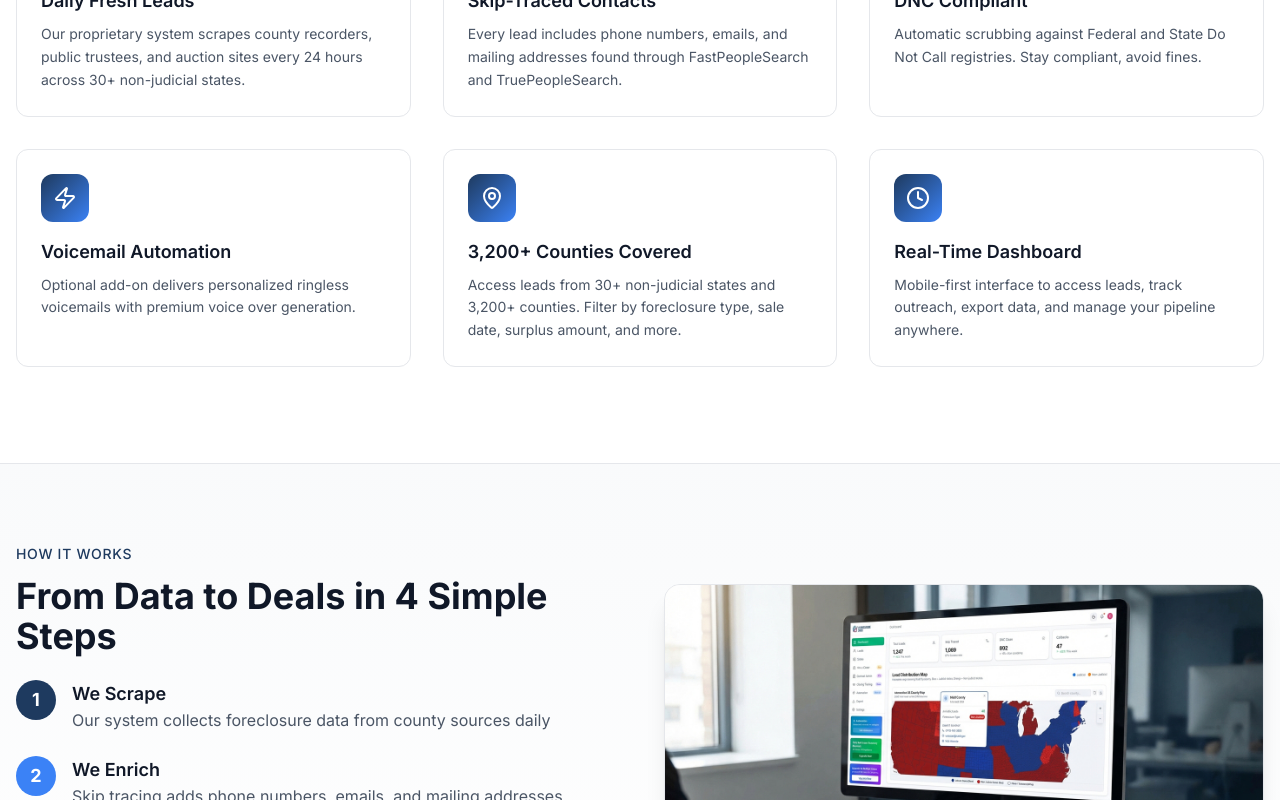
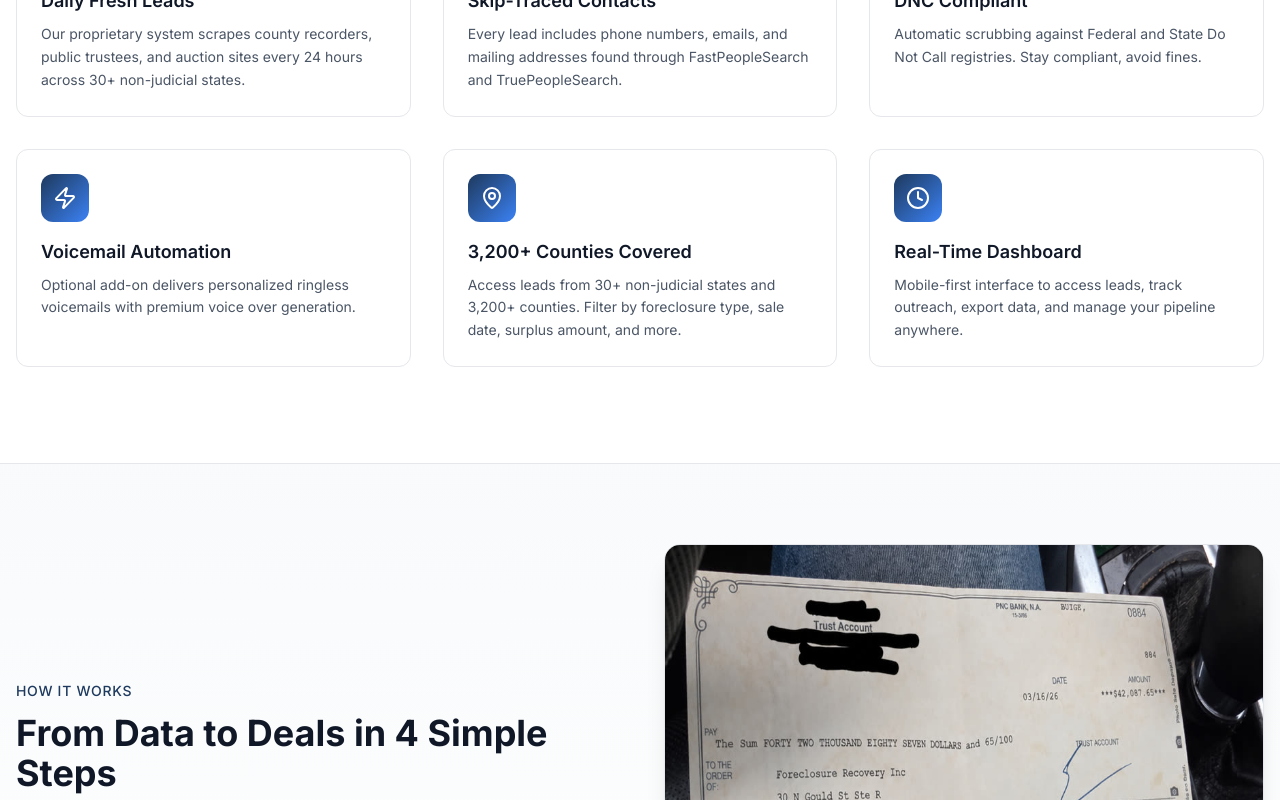
Before and after one commit to AiMagic5000/foreclosure-leads-app, a Next.js app: page / in a window 1280 px wide. Shown: the part 3219-4019 px from the top of the page. Built offline with nearby package versions, Linux system fonts and the light colour scheme; no server answers; a web font is replaced by a local one.

Commit message:
feat: replace dashboard-preview with FRI March Payouts in How It Works section

```diff
--- a/src/app/page.tsx
+++ b/src/app/page.tsx
@@ -600,8 +600,8 @@ export default function LandingPage() {
               <div className="rounded-2xl overflow-hidden shadow-xl border border-gray-200">
                 {/* eslint-disable-next-line @next/next/no-img-element */}
                 <img
-                  src="/dashboard-preview.png"
-                  alt="Asset Recovery Dashboard with Live Leads and Outreach Automation"
+                  src="/fri-march-payouts.jpg"
+                  alt="Foreclosure Recovery Inc. March agent payouts"
                   className="w-full h-auto"
                 />
               </div>
```
Also changed, not shown: public/fri-march-payouts.jpg (added).
